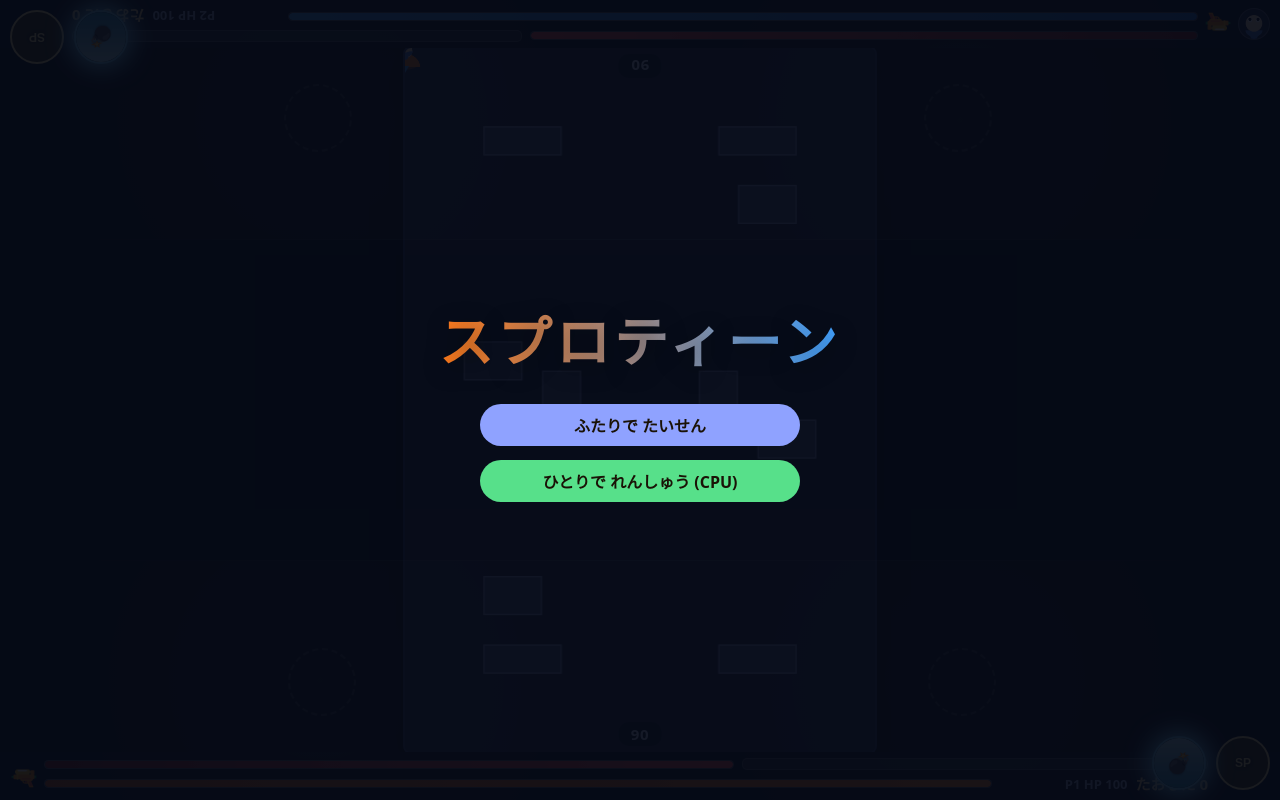
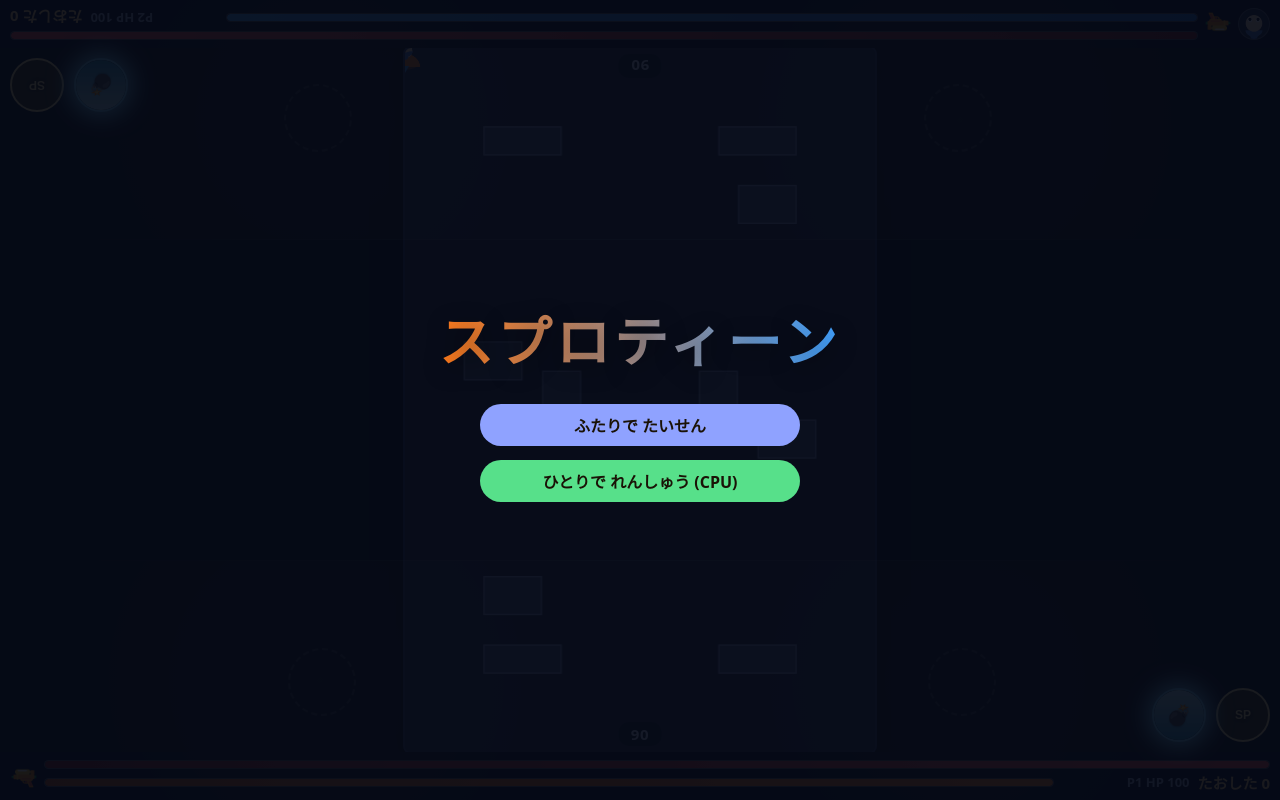
Before and after one commit to OTL/game1, a plain HTML site: page sploteen/index.html in a window 1280 px wide. Drawn offline with Linux system fonts and the light colour scheme.

Commit message:
sploteen: HUDのスペシャルゲージのバーを削除し、サブ/SPボタンをHUD帯の上へ
SPボタン自身が下からたまるゲージになったのでHUDのSPバーは二重表示に
なっていた。またサブ/SPボタンがHUD帯に重なってバーや文字を隠していた。

- HUDからスペシャルゲージのバー(spBarP*/spFillP*)とそのCSSを削除。
  HPバーが1行目いっぱいに広がり、2行目のインクバーも広く取れるようになった
- サブ/SPボタンを bottom:10px → 58px にしてHUD帯(48px)の上へ出し、
  HUDの余白を左右そろえた10pxに戻した(バー・HP数値・撃破数が隠れない)

スペシャルのため具合はSPボタンのゲージで従来どおり分かる。ゲームロジック
には触っていない(表示のみの変更)。

Co-Authored-By: Claude Opus 5 <noreply@anthropic.com>
Claude-Session: https://claude.ai/code/session_01P1pmB4kxnSSur5BJnAZcAa

```diff
--- a/sploteen/index.html
+++ b/sploteen/index.html
@@ -25,9 +25,8 @@
   }
   #app{ position:fixed; inset:0; display:flex; flex-direction:column; }
   /* HUDは上下端の薄い帯だけ。操作パッドはマップに重ねるオーバーレイにする */
-  /* 右側の余白はSPボタン(自分側の縁・エイム側の角、幅54px+右10pxの位置に絶対配置)と文字が重ならないよう広めに確保する。
-     hudTopは要素ごと180度回転するため、この「右」の余白は画面上では左側(SPボタン側)に来る */
-  .hud{ flex:0 0 48px; height:48px; min-height:48px; display:flex; align-items:center; gap:6px; padding:3px 72px 3px 10px; position:relative; z-index:6; background:rgba(5,8,18,0.55); }
+  /* サブ/SPボタンはHUD帯より内側(マップ側)に置いてあるので、HUDの余白は左右そろえた最小限でよい */
+  .hud{ flex:0 0 48px; height:48px; min-height:48px; display:flex; align-items:center; gap:6px; padding:3px 10px; position:relative; z-index:6; background:rgba(5,8,18,0.55); }
   .hud.hudTop{ transform:rotate(180deg); }
   #mapArea{ position:relative; flex:1 1 auto; min-height:0; display:flex; align-items:center; justify-content:center; overflow:hidden; background:#05070f; }
   /* 操作ゾーンのオーバーレイ: 自分側の縁から画面高さの30%、マップに重ねて表示する */
@@ -56,14 +55,14 @@
   /* サブ/スペシャルのボタンは「下からインクがたまっていく」ゲージそのものにする(第10ラウンド)。
      ためが満タンになるまでの進み具合を .btnFill の高さ(0〜100%)で見せ、満タンになったら光って脈打つ */
   .specialBtn{
-    position:absolute; right:10px; bottom:10px;
+    position:absolute; right:10px; bottom:58px; /* HUD帯(48px)の上に出す */
     width:54px; height:54px; border-radius:50%; border:2px solid #ffe08a; background:#3a2e08;
     color:#ffe08a; font-weight:700; font-size:12px; line-height:1.2; padding:0;
     overflow:hidden; box-shadow:0 0 0 0 rgba(255,204,77,0);
   }
   .specialBtn.ready{ color:#231600; animation:spReady 0.7s ease-in-out infinite; }
   .subBtn{
-    position:absolute; right:74px; bottom:10px;
+    position:absolute; right:74px; bottom:58px; /* HUD帯(48px)の上に出す */
     width:54px; height:54px; border-radius:50%; border:2px solid #7ad6ff; background:#0e2a3a;
     color:#eafcff; font-weight:700; font-size:20px; line-height:1; padding:0; opacity:0.9;
     overflow:hidden; box-shadow:0 0 0 0 rgba(122,214,255,0);
@@ -91,14 +90,11 @@
   .wIcon{ font-size:22px; width:28px; text-align:center; flex:0 0 auto; }
   .barCol{ display:flex; flex-direction:column; gap:3px; flex:1 1 auto; min-width:0; }
   .bar{ position:relative; height:9px; border-radius:5px; background:rgba(255,255,255,0.12); overflow:hidden; flex:1 1 auto; border:1px solid rgba(255,255,255,0.18); }
-  .bar.sp{ flex:0 0 40%; height:12px; }
   .bar i{ position:absolute; left:0; top:0; bottom:0; width:0%; display:block; border-radius:5px; }
   .hud[data-player="1"] .bar.hp i{ background:linear-gradient(90deg,#8a1d1d,#ff5252); }
   .hud[data-player="2"] .bar.hp i{ background:linear-gradient(90deg,#8a1d1d,#ff5252); }
   .hud[data-player="1"] .bar.ink i{ background:linear-gradient(90deg,var(--p1dark),var(--p1)); }
   .hud[data-player="2"] .bar.ink i{ background:linear-gradient(90deg,var(--p2dark),var(--p2)); }
-  .bar.sp i{ background:linear-gradient(90deg,#ffb238,#ffe08a); }
-  .bar.sp.full i{ box-shadow:0 0 10px 2px #ffe08a; }
   .barRow{ display:flex; align-items:center; gap:8px; flex:1 1 auto; min-width:0; }
   .hpTxt{ font-size:13px; font-weight:700; color:var(--sub); flex:0 0 auto; width:128px; text-align:right; white-space:nowrap; overflow:hidden; text-overflow:ellipsis; }
   .killTxt{ font-size:15px; font-weight:700; color:#ffcf7a; flex:0 0 auto; white-space:nowrap; }
@@ -250,7 +246,7 @@
     <canvas class="hudFace" id="hudFaceP2" width="64" height="64"></canvas>
     <div class="wIcon" id="wIconP2">🔫</div>
     <div class="barCol">
-      <div class="barRow"><div class="bar hp"><i id="hpFillP2"></i></div><div class="bar sp" id="spBarP2"><i id="spFillP2"></i></div></div>
+      <div class="barRow"><div class="bar hp"><i id="hpFillP2"></i></div></div>
       <div class="barRow"><div class="bar ink"><i id="inkFillP2"></i></div><div class="hpTxt" id="hpP2">100</div><div class="killTxt" id="killP2">たおした 0</div></div>
     </div>
     <div class="hudToast" id="hudToastP2"></div>
@@ -284,7 +280,7 @@
   <div class="hud hudBottom" id="hudP1" data-player="1">
     <div class="wIcon" id="wIconP1">🔫</div>
     <div class="barCol">
-      <div class="barRow"><div class="bar hp"><i id="hpFillP1"></i></div><div class="bar sp" id="spBarP1"><i id="spFillP1"></i></div></div>
+      <div class="barRow"><div class="bar hp"><i id="hpFillP1"></i></div></div>
       <div class="barRow"><div class="bar ink"><i id="inkFillP1"></i></div><div class="hpTxt" id="hpP1">100</div><div class="killTxt" id="killP1">たおした 0</div></div>
     </div>
     <div class="hudToast" id="hudToastP1"></div>
@@ -3363,8 +3359,6 @@ function updateHUD(g){
     var p=g.players[i], pn=i+1;
     $('inkFillP'+pn).style.width=Math.max(0,p.ink)+'%';
     var spPct=Math.min(100, p.sp/SPECIAL_GAUGE_MAX*100);
-    $('spFillP'+pn).style.width=spPct+'%';
-    $('spBarP'+pn).classList.toggle('full', spPct>=100);
     $('spBtnP'+pn).classList.toggle('ready', spPct>=100 || p.specialActive);
     // スペシャルのため具合はボタンの下から色がのぼる(発動中は満タン表示のまま)
     $('spBtnFillP'+pn).style.height = (p.specialActive ? 100 : spPct) + '%';
```
Also changed, not shown: 1 other file.
